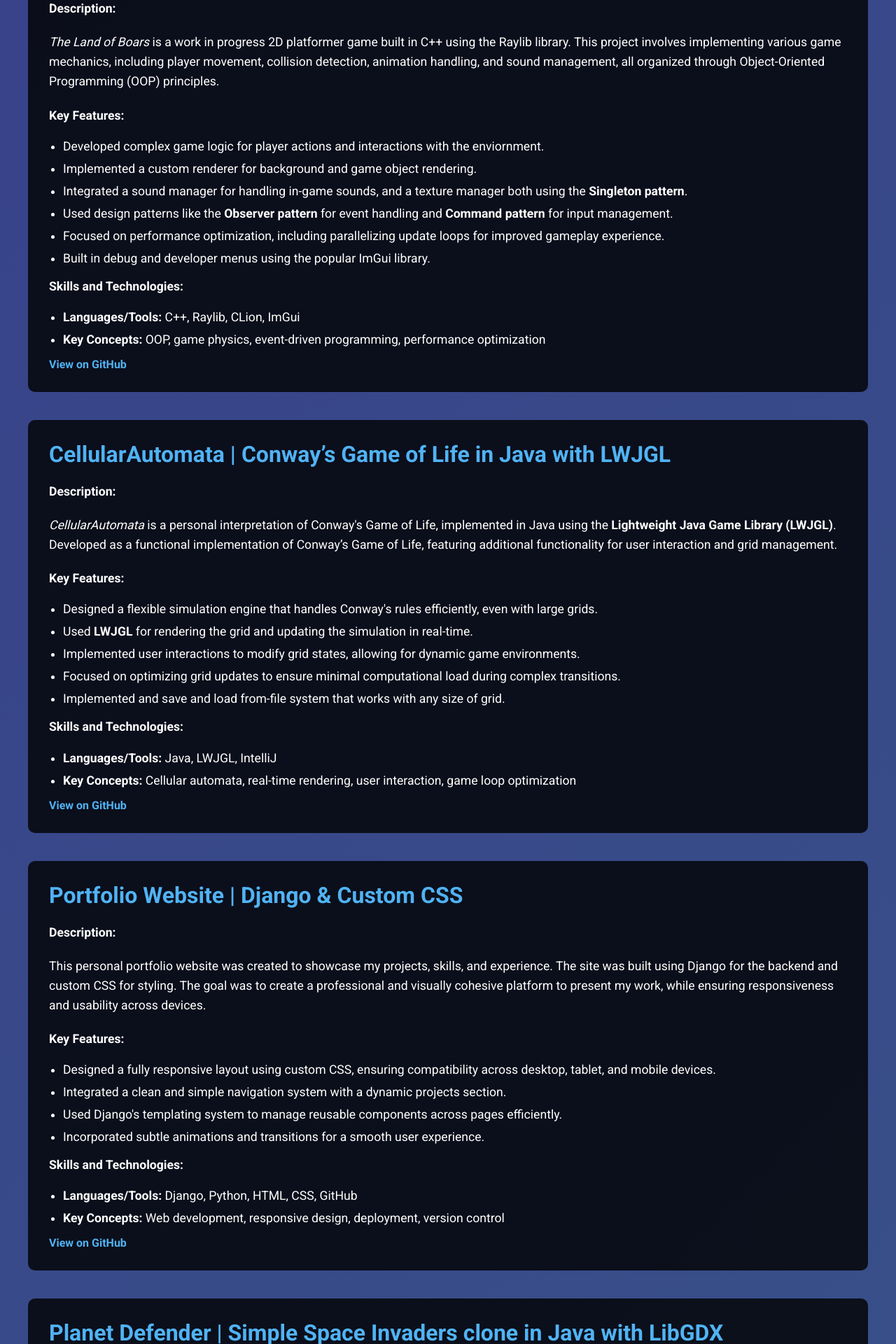
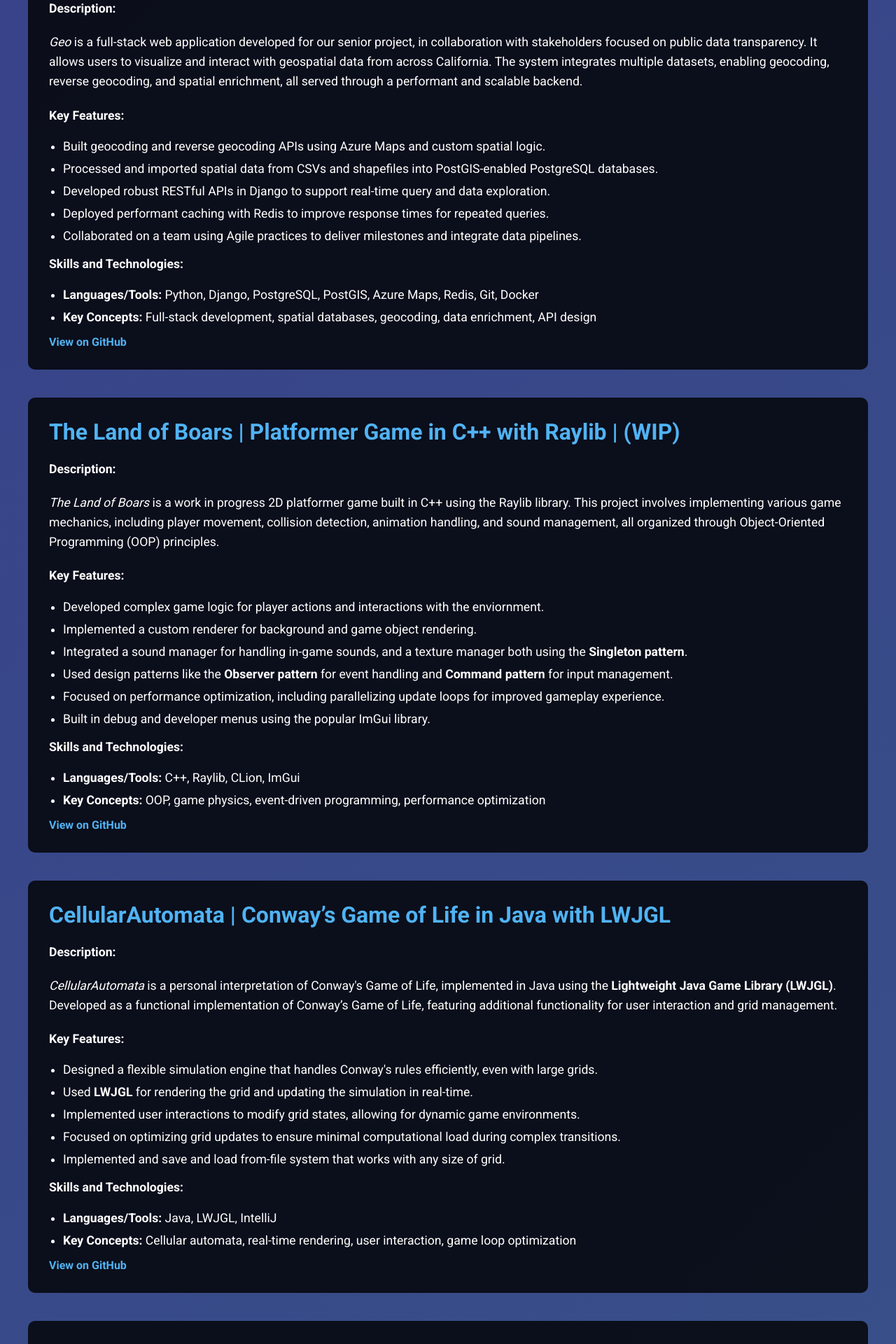
Before and after one commit to BenEklundCS/portfolio-site, a Django app: template portfolio_site/templates/projects.html in a window 1280 px wide. Shown: the part 240-2160 px from the top of the page at 70% size. Run offline with Django 3.2, Linux system fonts and the light colour scheme; the template is opened without the code that fills it, so the values that code supplies are empty.

Commit message:
update with graduation info

```diff
--- a/portfolio_site/settings.py
+++ b/portfolio_site/settings.py
@@ -27,9 +27,13 @@ SECRET_KEY = os.environ["SECRET_KEY"]
 # SECURITY WARNING: don't run with debug turned on in production!
 DEBUG = config("DEBUG", default=False)
 
+<<<<<<< HEAD
+ALLOWED_HOSTS = ['beneklund.com', 'portfolio-site-production-41c1.up.railway.app', '*']
+=======
 ALLOWED_HOSTS = ['beneklund.com', 'www.beneklund.com']
 
 CSRF_TRUSTED_ORIGINS = ['https://beneklund.com', 'https://www.beneklund.com']
+>>>>>>> fd607e787914304fe16f601535d8de44947be52d
 
 
 if 'CODESPACE_NAME' in os.environ:
--- a/portfolio_site/static/css/style.css
+++ b/portfolio_site/static/css/style.css
@@ -191,6 +191,19 @@ main {
 /* Footer */
 
 footer {
+<<<<<<< HEAD
+    background-color:#000000b3;
+    color:#ccc;
+    text-align:center;
+    padding:20px 0;
+    font-size:.9rem;
+    width:100%;
+    display:flex;
+    flex-direction:column;
+    align-items:center;
+    bottom: 0;
+    margin-top: 50px;
+=======
     background-color: #000000b3;
     color: #ccc;
     text-align: center;
@@ -202,6 +215,7 @@ footer {
     align-items: center;
     bottom: 0;
     margin-top: auto; /* Important to push footer down */
+>>>>>>> fd607e787914304fe16f601535d8de44947be52d
 }
 
 footer p {
--- a/portfolio_site/templates/about.html
+++ b/portfolio_site/templates/about.html
@@ -15,7 +15,7 @@
     <div class="about-card">
         <h3 class="tealText">About Me:</h3>
         <p>
-            Hi, I’m Ben Eklund, and I’m about to graduate from Sacramento State with a degree in Computer Science. Over the years, I’ve developed a deep passion for software engineering, where I get to combine my love for building things from scratch with solving complex problems. What excites me most is transforming ideas—whether it’s a new feature for a game I’m developing or an automation script—into reality through well-crafted code.
+            Hi, I’m Ben Eklund, and I’m a graduate from Sacramento State with my Bachelor's degree in Computer Science. Over the years, I’ve developed a deep passion for software engineering, where I get to combine my love for building things from scratch with solving complex problems. What excites me most is transforming ideas—whether it’s a new feature for a game I’m developing or an automation script—into reality through well-crafted code.
         </p>
 
         <p>
--- a/portfolio_site/templates/projects.html
+++ b/portfolio_site/templates/projects.html
@@ -11,6 +11,29 @@
 
 {% block content %}
 <div class="projects-section">
+    <!-- Geo Project (Senior Project) -->
+    <section>
+        <h3>Geo | Full Stack Spatial Data Platform for HCAI | (Senior Project)</h3>
+        <p><strong>Description:</strong></p>
+        <p>
+            <em>Geo</em> is a full-stack web application developed for our senior project, in collaboration with stakeholders focused on public data transparency. It allows users to visualize and interact with geospatial data from across California. The system integrates multiple datasets, enabling geocoding, reverse geocoding, and spatial enrichment, all served through a performant and scalable backend.
+        </p>
+        <p><strong>Key Features:</strong></p>
+        <ul>
+            <li>Built geocoding and reverse geocoding APIs using Azure Maps and custom spatial logic.</li>
+            <li>Processed and imported spatial data from CSVs and shapefiles into PostGIS-enabled PostgreSQL databases.</li>
+            <li>Developed robust RESTful APIs in Django to support real-time query and data exploration.</li>
+            <li>Deployed performant caching with Redis to improve response times for repeated queries.</li>
+            <li>Collaborated on a team using Agile practices to deliver milestones and integrate data pipelines.</li>
+        </ul>
+        <p><strong>Skills and Technologies:</strong></p>
+        <ul>
+            <li><strong>Languages/Tools:</strong> Python, Django, PostgreSQL, PostGIS, Azure Maps, Redis, Git, Docker</li>
+            <li><strong>Key Concepts:</strong> Full-stack development, spatial databases, geocoding, data enrichment, API design</li>
+        </ul>
+        <a href="https://github.com/CAHCAI/Geo" target="_blank">View on GitHub</a>
+    </section>
+
     <!-- The Land of Boars Project -->
     <section>
         <h3>The Land of Boars | Platformer Game in C++ with Raylib | (WIP)</h3>
@@ -58,24 +81,6 @@
         <a href="https://github.com/BenEklundCS/CellularAutomata" target="_blank">View on GitHub</a>
     </section>
 
-    <!-- Geo Project (Publish complete version after senior project) -->
-    <!--<section>
-        <h3>Geo Project for The State of California (Senior Project)</h3>
-        <p><strong>Description:</strong></p>
-        <p>
-            This project is part of a broader effort to map and analyze health data across various geographic locations in California. The goal is to develop a system that helps visualize public health trends and provide insights that could inform state policies.
-        </p>
-        <p><strong>Key Features (Planned):</strong></p>
-        <ul>
-            <li>Design and implement a web-based system for displaying healthcare information using geographic mapping.</li>
-        </ul>
-        <p><strong>Skills and Technologies (Planned):</strong></p>
-        <ul>
-            <li><strong>Languages/Tools:</strong> Python, Django, PostgreSQL, GIS, Azure, Map APIs</li>
-            <li><strong>Key Concepts:</strong> Data visualization, geospatial analysis, full-stack development, team collaboration</li>
-        </ul>
-    </section>-->
-
     <!-- Portfolio Website Project -->
     <section>
         <h3>Portfolio Website | Django & Custom CSS</h3>
@@ -97,27 +102,5 @@
         </ul>
         <a href="https://github.com/BenEklundCS/portfolio-site" target="_blank">View on GitHub</a>
     </section>
-
-    <!-- Planet Defender Project -->
-    <section>
-        <h3>Planet Defender | Simple Space Invaders clone in Java with LibGDX</h3>
-        <p><strong>Description:</strong></p>
-        <p>
-            <em>Planet Defender</em> is a space-invaders style game developed in Java using the <strong>LibGDX</strong> framework. This was a simple project to explore game development concepts, focusing on real-time rendering, enemy wave spawning and movement, and player interactions.
-        </p>
-        <p><strong>Key Features:</strong></p>
-        <ul>
-            <li>Implemented a basic game loop for rendering and updating game objects in real-time.</li>
-            <li>Designed enemy wave spawning and movement patterns for strategic gameplay.</li>
-            <li>Developed player controls for movement and shooting, with collision detection for enemy interactions.</li>
-            <li>Used LibGDX for rendering sprites, handling input, and managing game states.</li>
-        </ul>
-        <p><strong>Skills and Technologies:</strong></p>
-        <ul>
-            <li><strong>Languages/Tools:</strong> Java, LibGDX, IntelliJ</li>
-            <li><strong>Key Concepts:</strong> Game development, real-time rendering, collision detection.</li>
-        </ul>
-        <a href="https://github.com/BenEklundCS/Planet-Defender" target="_blank">View on GitHub</a>
-    </section>
 </div>
 {% endblock %}
--- a/requirements.txt
+++ b/requirements.txt
@@ -1,5 +1,5 @@
 asgiref~=3.8.1
-Django~=5.0.8
+Django~=4.2.21
 django-browser-reload~=1.13.0
 python-decouple~=3.8
 sqlparse~=0.5.1
```
